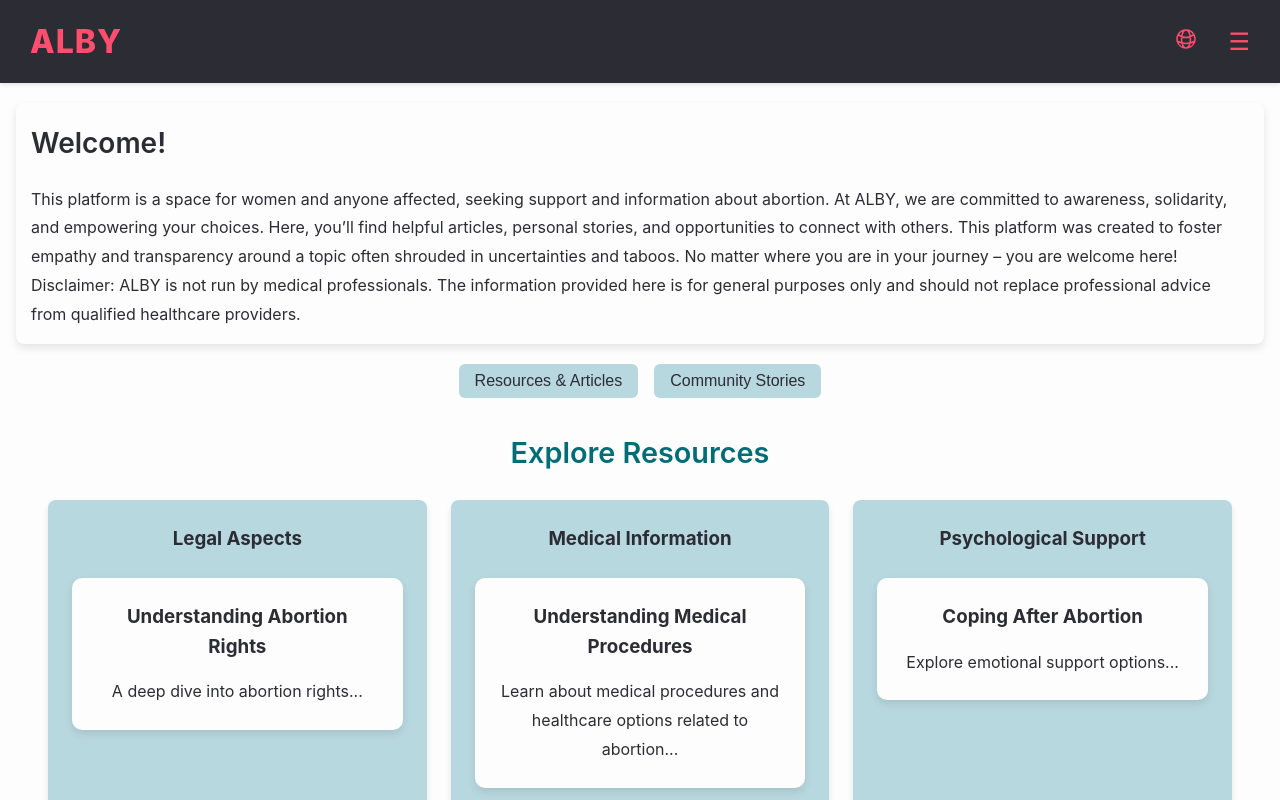
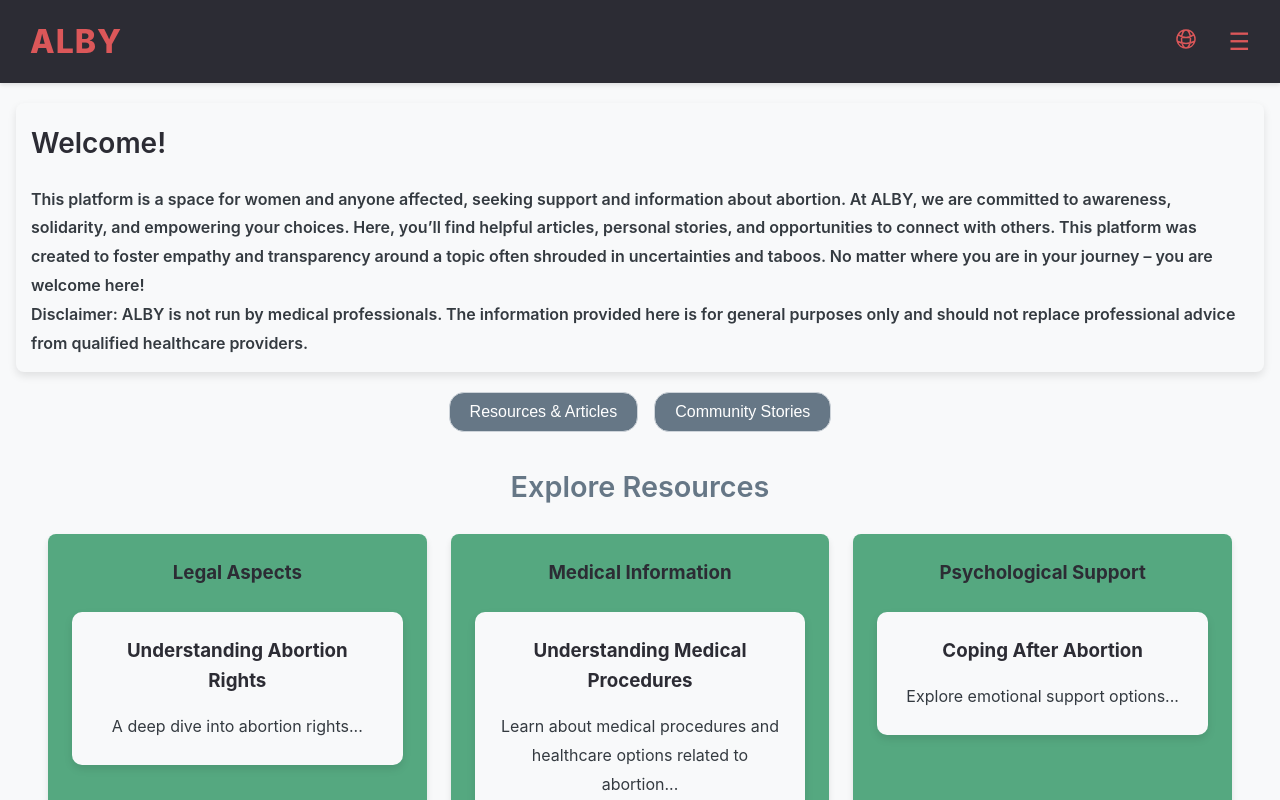
Before and after one commit to cc-co-code/cece-capstone-project, a Next.js app: page / in a window 1280 px wide. Shown: the top 800 px of the page. Built offline with nearby package versions, Linux system fonts and the light colour scheme; no server answers.

Commit message:
changed some styling

```diff
--- a/pages/api/user/comments.js
+++ b/pages/api/user/comments.js
@@ -11,12 +11,10 @@ export default async function handler(req, res) {
   await dbConnect();
 
   try {
-    // Finde Kommentare, die dem Benutzer gehören
     const posts = await BlogPost.find({ "comments.authorId": userId })
       .select("comments title _id")
       .lean();
 
-    // Extrahiere nur die Kommentare, die dem Benutzer gehören
     const userComments = posts.flatMap((post) =>
       post.comments
         .filter((comment) => comment.authorId === userId)
--- a/styles/globals.css
+++ b/styles/globals.css
@@ -1,12 +1,12 @@
 :root {
-  --background-light: #fdfdfd; /* Neutrales Weiß */
-  --background-dark: #2c2c34; /* Dunkler Kontrast */
-  --primary: #006d77; /* Dezentes Grünblau */
-  --secondary: #b8d8e0; /* Subtiles Blau mit grauem Unterton */
-  --highlight: #ff4d6d; /* Auffälliges Rot */
-  --text-light: #2c2c34; /* Dunkler Text für helle Hintergründe */
-  --text-dark: #fdfdfd; /* Heller Text für dunkle Hintergründe */
-  --border-color: #fbf4db; /* Helles Grau für Abgrenzungen */
+  --background-light: #f8f9fa; /* Light Gray */
+  --background-dark: #2c2c34; /* Raisin Black */
+  --primary: #667786; /* Subtle Gray */
+  --secondary: #55a880; /* Poppy */
+  --highlight: #db5759; /* Subtle Orange */
+  --text-light: #343a40; /* Dark Gray */
+  --text-dark: #ffffff; /* White */
+  --border-color: #ced4da; /* Soft Border Gray */
   --font-family: "Inter", sans-serif;
 
   --transition-speed: 0.3s ease-in-out;
@@ -119,6 +119,7 @@ textarea:focus {
   box-shadow: 0 2px 4px rgba(0, 0, 0, 0.1);
   margin-top: 0px;
   margin-bottom: 20px;
+  z-index: 10;
 }
 
 .header-logo {
@@ -211,23 +212,21 @@ textarea:focus {
 }
 
 .button-uniform {
-  background-color: var(--secondary);
-  color: var(--text-light);
+  background-color: var(--primary);
+  color: var(--text-dark);
   font-size: 1rem;
-  padding: 8px 16px; /* Innenabstand für gleichmäßige Größe */
-  border: none;
-  border-radius: 6px;
+  padding: 10px 20px;
+  border: 1px solid var(--border-color);
+  border-radius: 15px;
   cursor: pointer;
   text-align: center;
-  transition: background-color 0.3s ease, transform 0.2s ease;
-
-  white-space: nowrap; /* Verhindert Zeilenumbrüche im Button */
-  display: inline-block; /* Passt die Größe an den Inhalt an */
-  min-width: max-content; /* Stellt sicher, dass der Button nicht kleiner als der Text ist */
+  transition: background-color var(--transition-speed),
+    transform var(--transition-speed);
 }
 
 .button-uniform:hover {
-  background-color: var(--border-color);
+  background-color: var(--highlight);
+  color: var(--text-light);
   transform: scale(1.05);
 }
 
@@ -235,6 +234,7 @@ textarea:focus {
   background-color: var(--border-color);
   cursor: not-allowed;
 }
+
 .button-container {
   display: flex;
   gap: 1rem;
@@ -660,14 +660,14 @@ textarea:focus {
   text-align: left;
 }
 
-.profile-container {
+/* .profile-container {
   max-width: 600px;
   margin-right: auto;
   padding: 2rem;
   background-color: var(--background-light);
   border-radius: 8px;
   box-shadow: 0 4px 8px rgba(0, 0, 0, 0.1);
-}
+}*/
 .welcome-text {
   margin-bottom: 20px;
   padding: 15px;
@@ -680,12 +680,12 @@ textarea:focus {
   line-height: 1.8;
 }
 
-.profile-container h1 {
+/* .profile-container h1 {
   font-size: 2rem;
   margin-bottom: 1.5rem;
-  color: var(--secondary);
+  color: var(--text-light);
   text-align: center;
-}
+} */
 .profile-content {
   flex: 1;
   padding: 2rem;
@@ -714,15 +714,15 @@ textarea:focus {
   border-radius: 8px;
   box-shadow: 0 4px 8px rgba(0, 0, 0, 0.1);
 }
-/* Für die Liste der Blogposts und Kommentare */
+/*
 .profile-container ul {
-  list-style: none; /* Entfernt die Standardpunkte */
-  padding: 0; /* Entfernt den linken Padding */
-  margin: 0; /* Entfernt extra Abstand */
+  list-style: none;
+  padding: 0;
+  margin: 0;
 }
 
 .profile-container li {
-  margin-bottom: 1rem; /* Abstand zwischen den Listenelementen */
+  margin-bottom: 1rem;
   padding: 1rem;
   background-color: var(--background-light);
   border-radius: 8px;
@@ -730,29 +730,76 @@ textarea:focus {
   display: flex;
   justify-content: space-between;
   align-items: center;
-}
+} */
 
 .profile-container li a {
-  text-decoration: none; /* Entfernt die Unterstreichung */
-  color: var(--primary); /* Hebt Links farblich hervor */
-  font-weight: bold; /* Macht den Text fett */
+  text-decoration: none;
+  color: var(--primary);
+  font-weight: bold;
 }
 
 .profile-container li a:hover {
-  text-decoration: underline; /* Unterstreicht beim Hover */
+  text-decoration: underline;
+}
+.profile-container {
+  width: 100%;
+  max-width: 800px; /* Maximale Breite */
+  margin: 2rem 2rem 10%;
+  padding: 2rem;
+  background-color: var(--secondary);
+  border-radius: 10px;
+  box-shadow: 0 4px 8px rgba(0, 0, 0, 0.1);
+  border: 1px solid var(--border-color);
+}
+@media (max-width: 1200px) {
+  .profile-container {
+    max-width: 90%; /* Auf kleineren Bildschirmen breiter */
+  }
 }
 
-/* Zusätzliche Styles für kleine Texte wie Datum oder zusätzliche Infos */
+@media (max-width: 768px) {
+  .profile-container {
+    padding: 1.5rem; /* Weniger Padding für Mobilgeräte */
+    max-width: 100%; /* Auf Mobilgeräten die volle Breite nutzen */
+  }
+}
+
+.welcome-text {
+  font-size: 1.5rem;
+  font-weight: 600;
+  color: var(--text-light);
+  margin-bottom: 20px;
+}
+
+.profile-container h2 {
+  font-size: 1.25rem;
+  margin-bottom: 1rem;
+  color: var(--text-light);
+}
+
+.profile-container ul {
+  list-style: none;
+  padding: 0;
+}
+
+.profile-container li {
+  margin-bottom: 1rem;
+  padding: 1rem;
+  background-color: var(--background-light);
+  border: 1px solid var(--border-color);
+  border-radius: 8px;
+  box-shadow: 0 2px 4px rgba(0, 0, 0, 0.1);
+}
+
 .profile-container small {
   color: var(--text-light);
   font-size: 0.85rem;
 }
 
-/* Überschriften für Listenabschnitte */
 .profile-container h2 {
   font-size: 1.5rem;
   margin-bottom: 1rem;
-  color: var(--secondary);
+  color: var(--text-light);
 }
 
 /* Optional: Style für Kommentare */
@@ -764,8 +811,8 @@ textarea:focus {
 @media (min-width: 768px) {
   .profile-container ul {
     display: grid;
-    grid-template-columns: repeat(2, 1fr); /* Zwei Spalten */
-    gap: 1rem; /* Abstand zwischen den Elementen */
+    grid-template-columns: repeat(2, 1fr);
+    gap: 1rem;
   }
 }
 
```
